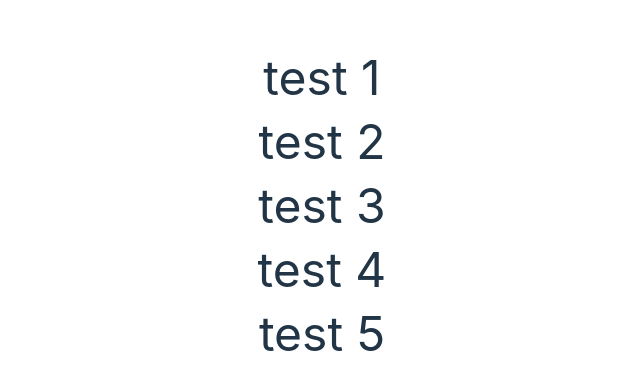
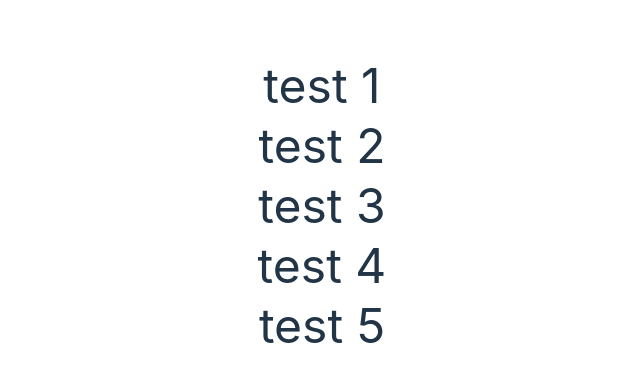
Before and after one commit to khatrisagar/Draggable, a React (Vite) app: page / in a window 1280 px wide. Shown: the part 194-584 px from the top of the page, without its empty margins (318-958 px from the left). Built offline with nearby package versions, Linux system fonts and the light colour scheme.

Commit message:
updated structure

```diff
--- a/src/demo/DemoOne.tsx
+++ b/src/demo/DemoOne.tsx
@@ -69,7 +69,8 @@ const DemoOne = () => {
               lineHeight: "1",
               margin: 0,
               position: "relative",
-              padding: "8px",
+              paddingInline: "8px",
+              paddingBlock: "6px",
             }}
           >
             {dropZoneIndex === index && (
```
